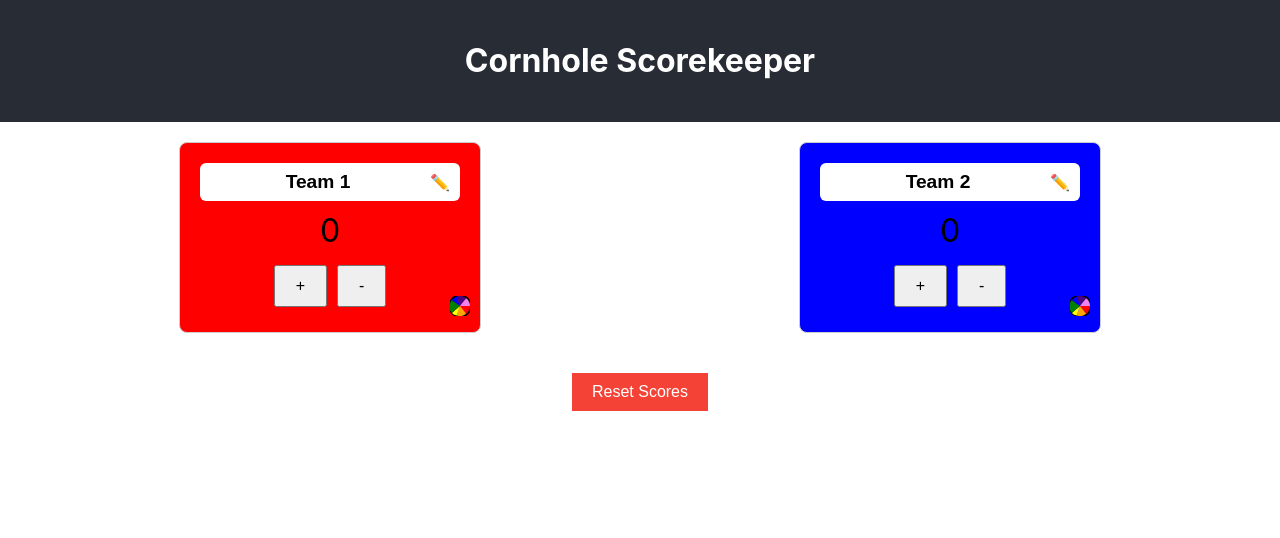
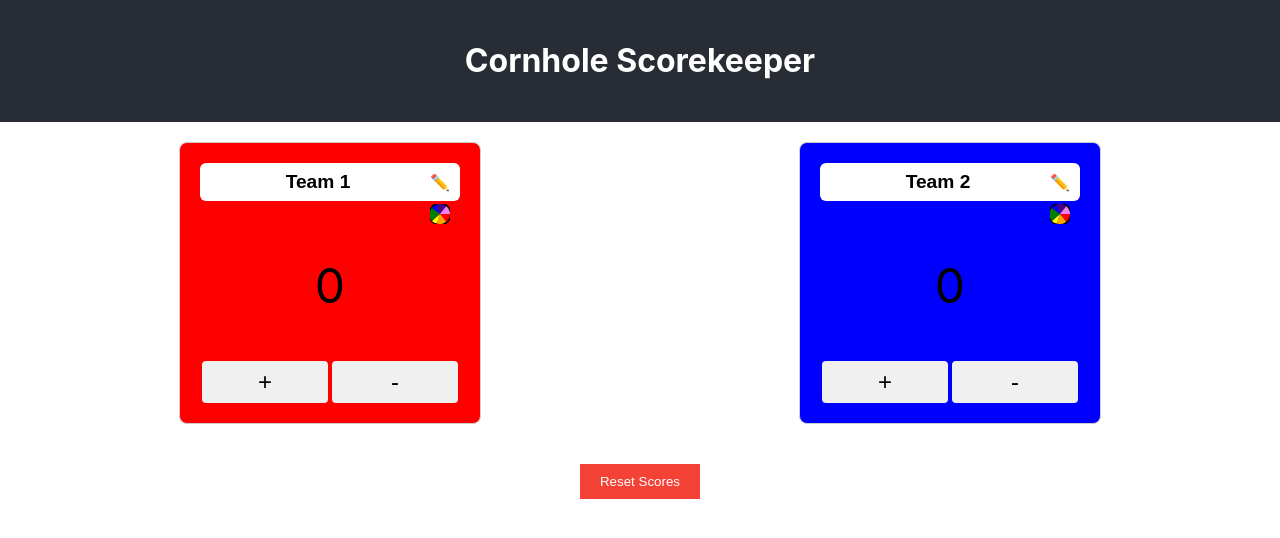
Before and after one commit to zmanoony-arch/cornhole, a React (Create React App) app: page / in a window 1280 px wide. Shown: the top 538 px of the page. Built offline with nearby package versions, Linux system fonts and the light colour scheme.

Commit message:
deploy test

```diff
--- a/src/App.css
+++ b/src/App.css
@@ -19,6 +19,10 @@
   padding: 20px;
   border-radius: 8px;
   position: relative;
+  display: flex;
+  flex-direction: column;
+  justify-content: space-between;
+  min-height: 240px;
 }
 
 .team-name-wrapper {
@@ -52,14 +56,32 @@
 }
 
 .score {
-  font-size: 2em;
+  font-size: 3em;
   margin: 10px 0;
+  flex: 1;
+  display: flex;
+  align-items: center;
+  justify-content: center;
 }
 
-button {
-  margin: 5px;
-  padding: 10px 20px;
-  font-size: 1em;
+.score-buttons {
+  display: flex;
+  width: 100%;
+}
+
+.score-buttons button {
+  flex: 1;
+  padding: 7px 10px;
+  font-size: 1.5em;
+  border: none;
+  cursor: pointer;
+  background-color: #f0f0f0;
+  border-radius: 4px;
+  margin: 0 2px;
+}
+
+.score-buttons button:hover {
+  background-color: #e0e0e0;
 }
 
 .reset {
@@ -85,7 +107,7 @@ button {
 
 .color-icon {
   position: absolute;
-  bottom: 10px;
+  top: 100%;
   right: 10px;
   cursor: pointer;
   font-size: 1.5em;
@@ -93,8 +115,8 @@ button {
 
 .color-palette {
   position: absolute;
-  bottom: 40px;
-  right: 10px;
+  top: 100%;
+  right: 0;
   display: flex;
   flex-direction: column;
 }
--- a/src/TeamScore.js
+++ b/src/TeamScore.js
@@ -16,10 +16,6 @@ function TeamScore({ name, score, onScoreChange, onNameChange, color, onColorCha
           className="team-name"
         />
         <span className="team-name-icon" onClick={() => nameInputRef.current?.focus()} title="Edit team name">✏️</span>
-      </div>
-      <div className="score">{score}</div>
-      <button onClick={() => onScoreChange(1)}>+</button>
-      <button onClick={() => onScoreChange(-1)}>-</button>
         <div className="color-icon" onClick={() => setShowPalette(!showPalette)}>
           <svg width="20" height="20" viewBox="0 0 20 20">
             <circle cx="10" cy="10" r="9.5" fill="none" stroke="black" stroke-width="4"/>
@@ -31,7 +27,6 @@ function TeamScore({ name, score, onScoreChange, onNameChange, color, onColorCha
             <path d="M10,10 L6.81,0.49 A10,10 0 0,1 16.18,2.14 Z" fill="#4B0082"/>
             <path d="M10,10 L16.18,2.14 A10,10 0 0,1 20,10 Z" fill="#EE82EE"/>
           </svg>
-      </div>
           {showPalette && (
             <div className="color-palette">
               {colors.map(c => (
@@ -44,6 +39,13 @@ function TeamScore({ name, score, onScoreChange, onNameChange, color, onColorCha
             </div>
           )}
         </div>
+      </div>
+      <div className="score">{score}</div>
+      <div className="score-buttons">
+        <button onClick={() => onScoreChange(1)}>+</button>
+        <button onClick={() => onScoreChange(-1)}>-</button>
+      </div>
+    </div>
   );
 }
 
```
Also changed, not shown: 11 other files (tests, documents, lock files or other folders). Lines whose indentation alone changed are shown as unchanged.
